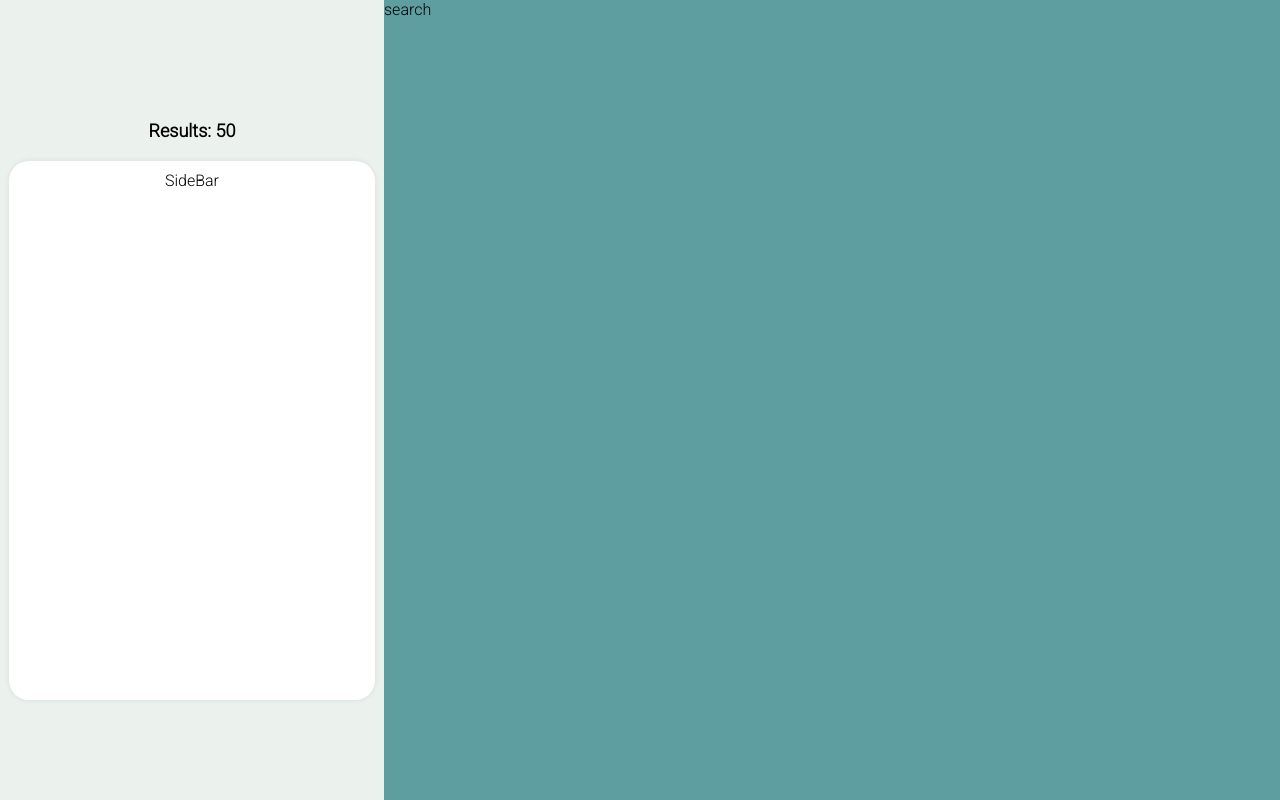
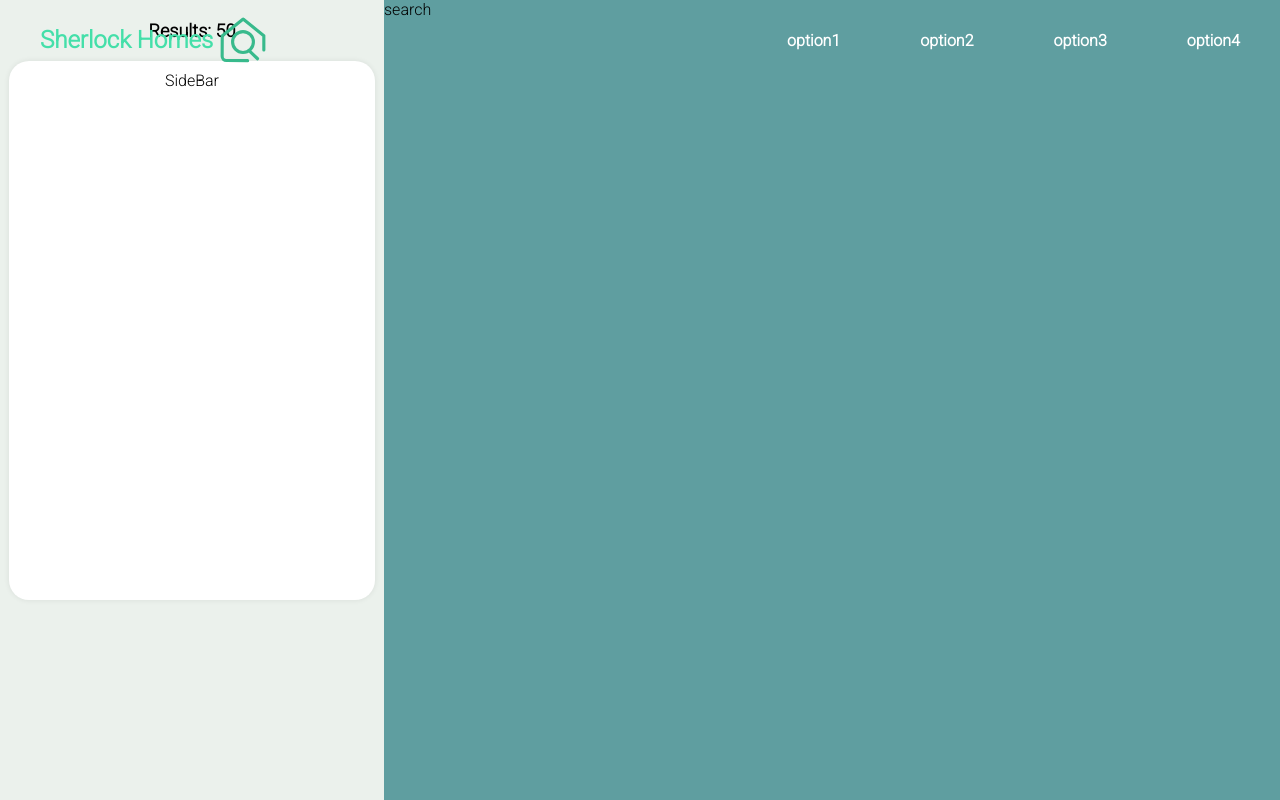
Before and after one commit to ElBugs99/Sherlock-Homes, a React (Create React App) app in the folder client/: page /search in a window 1280 px wide. Built offline with nearby package versions, Linux system fonts and the light colour scheme.

Commit message:
added navbar in search page

```diff
--- a/client/src/Components/Search/Search.js
+++ b/client/src/Components/Search/Search.js
@@ -1,10 +1,12 @@
 import React from 'react'
 import './search.css'
 import SideBar from '../UI/SideBar/SideBar'
+import NavBar from '../UI/NavBar/NavBar'
 
 export default function Search() {
   return (
     <div className='search'>
+        <NavBar />
         <div className='search-info'>
             <div className='search-info-title'>Results: 50</div>
             <SideBar />
--- a/client/src/Components/Search/search.css
+++ b/client/src/Components/Search/search.css
@@ -3,7 +3,6 @@
 .search {
     font-family: 'Roboto', sans-serif;
     display: flex;
-    align-items: center;
     justify-content: center;
     background-color: #ebf1ec;
     height: 100vh;
```
